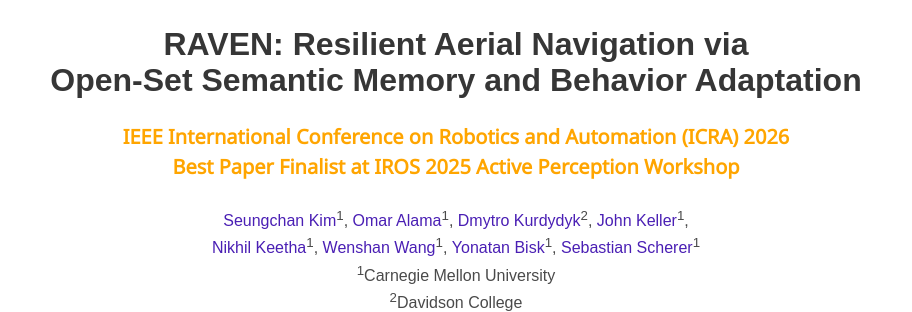
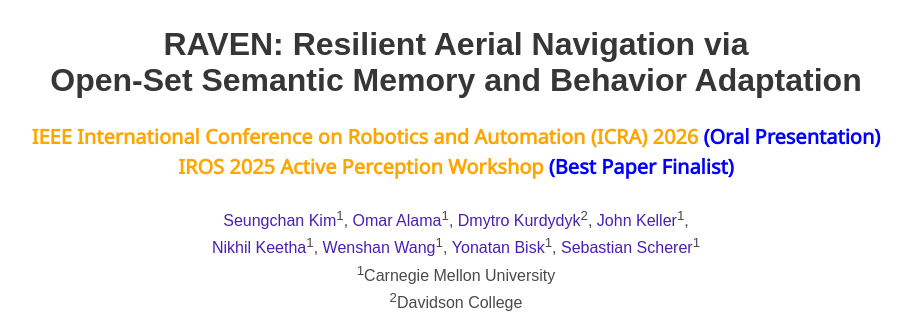
Before and after one commit to raven-semantic/raven-semantic.github.io, a plain HTML site: page index.html in a window 1280 px wide. Shown: the part 74-386 px from the top of the page, without its empty margins (184-1096 px from the left). Drawn offline with nearby package versions, Linux system fonts and the light colour scheme; some icons are missing; a web font is replaced by a local one.

Commit message:
added oral presentation

```diff
--- a/index.html
+++ b/index.html
@@ -137,11 +137,21 @@
         <div class="columns is-centered">
           <div class="column has-text-centered">
             <h1 class="title is-3 publication-title">RAVEN: Resilient Aerial Navigation via <br>Open-Set Semantic Memory and Behavior Adaptation</h1>
-            <h3 class="is-size-5 has-text-weight-bold" style="color: orange;">
-              IEEE International Conference on Robotics and Automation (ICRA) 2026
+            <h3 class="is-size-5 has-text-weight-bold">
+              <span style="color: orange;">
+                IEEE International Conference on Robotics and Automation (ICRA) 2026
+              </span>
+              <span style="color: blue;">
+                (Oral Presentation)
+              </span>
             </h3>
-            <h3 class="is-size-5 has-text-weight-bold" style="color: orange;">
-              Best Paper Finalist at IROS 2025 Active Perception Workshop
+            <h3 class="is-size-5 has-text-weight-bold">
+              <span style="color: orange;">
+                IROS 2025 Active Perception Workshop
+              </span>
+              <span style="color: blue;">
+                (Best Paper Finalist)
+              </span>
             </h3>
             <br>
             <div class="is-size-6 publication-authors">
```
